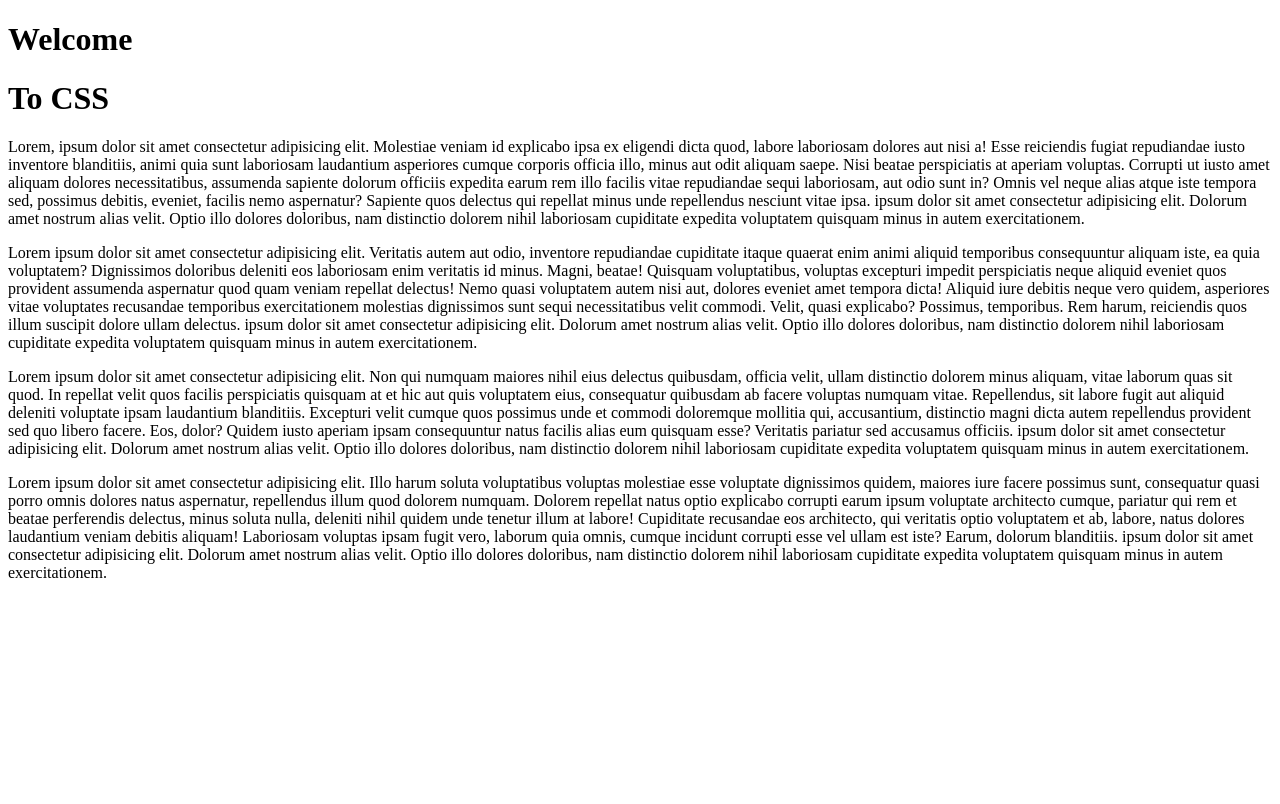
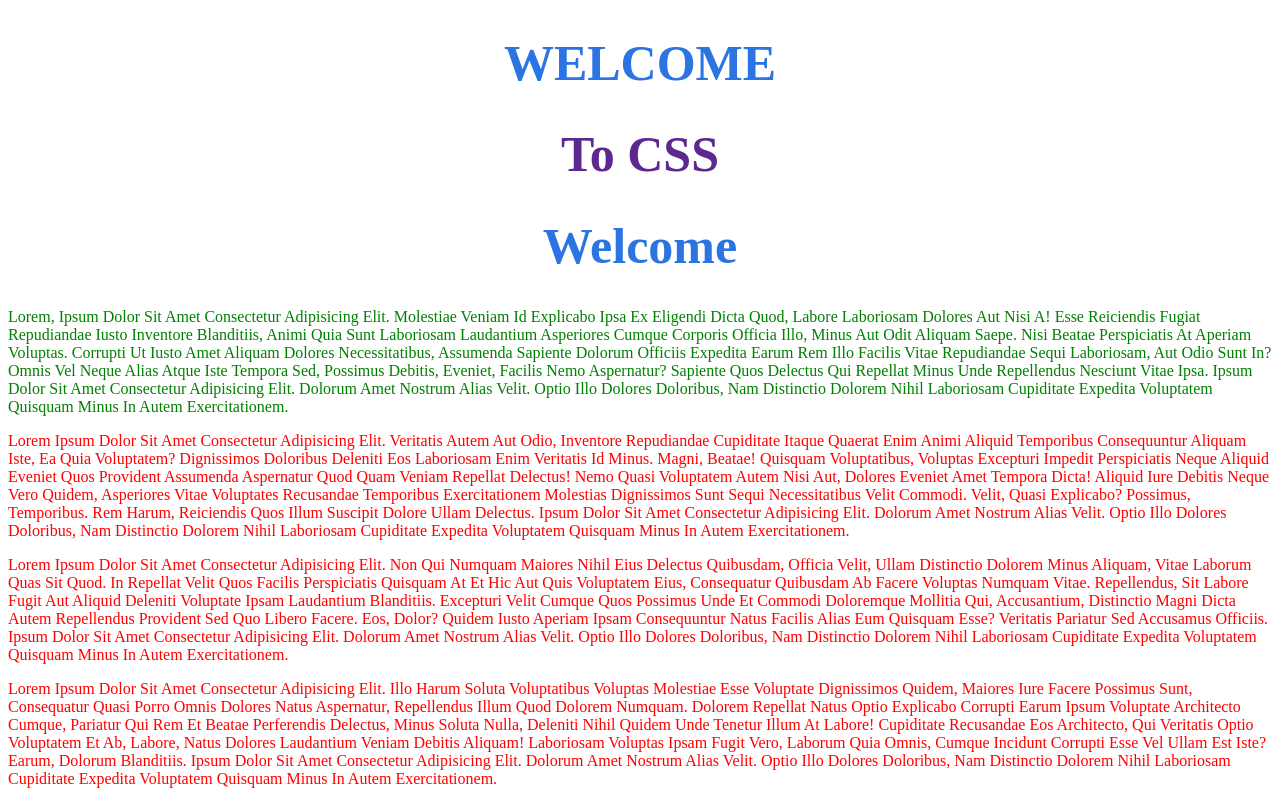
Before and after one commit to suhayla88/CSS, a plain HTML site: page ch1_intro/index.html in a window 1280 px wide. Drawn offline with Linux system fonts and the light colour scheme.

Commit message:
I learned ch1_intro of css

```diff
--- a/ch1_intro/index.html
+++ b/ch1_intro/index.html
@@ -5,13 +5,20 @@
     <meta name="viewport" content="width=device-width, initial-scale=1.0">
     <title>Css Intro</title>
     <link rel="stylesheet" href="style.css">
+    <style>
 
+        p {
+
+            color: red;
+        }
+    </style>
 </head>
 <body>
-    <h1 id="FirstH1">Welcome</h1>
-    <h1 id=" SecH1">To CSS</h1>
+    <h1 id="FirstH1" class="shared">Welcome</h1>
+    <h1 id="SecH1">To CSS</h1>
+   <h1   class="shared">Welcome</h1>
 
-<p>Lorem, ipsum dolor sit amet consectetur adipisicing elit. Molestiae veniam id explicabo ipsa ex eligendi dicta quod, labore laboriosam dolores aut nisi a! Esse reiciendis fugiat repudiandae iusto inventore blanditiis, animi quia sunt laboriosam laudantium asperiores cumque corporis officia illo, minus aut odit aliquam saepe. Nisi beatae perspiciatis at aperiam voluptas. Corrupti ut iusto amet aliquam dolores necessitatibus, assumenda sapiente dolorum officiis expedita earum rem illo facilis vitae repudiandae sequi laboriosam, aut odio sunt in? Omnis vel neque alias atque iste tempora sed, possimus debitis, eveniet, facilis nemo aspernatur? Sapiente quos delectus qui repellat minus unde repellendus nesciunt vitae ipsa. ipsum dolor sit amet consectetur adipisicing elit. Dolorum amet nostrum alias velit. Optio illo dolores doloribus, nam distinctio dolorem nihil laboriosam cupiditate expedita voluptatem quisquam minus in autem exercitationem.</p>
+<p style="color: green;">Lorem, ipsum dolor sit amet consectetur adipisicing elit. Molestiae veniam id explicabo ipsa ex eligendi dicta quod, labore laboriosam dolores aut nisi a! Esse reiciendis fugiat repudiandae iusto inventore blanditiis, animi quia sunt laboriosam laudantium asperiores cumque corporis officia illo, minus aut odit aliquam saepe. Nisi beatae perspiciatis at aperiam voluptas. Corrupti ut iusto amet aliquam dolores necessitatibus, assumenda sapiente dolorum officiis expedita earum rem illo facilis vitae repudiandae sequi laboriosam, aut odio sunt in? Omnis vel neque alias atque iste tempora sed, possimus debitis, eveniet, facilis nemo aspernatur? Sapiente quos delectus qui repellat minus unde repellendus nesciunt vitae ipsa. ipsum dolor sit amet consectetur adipisicing elit. Dolorum amet nostrum alias velit. Optio illo dolores doloribus, nam distinctio dolorem nihil laboriosam cupiditate expedita voluptatem quisquam minus in autem exercitationem.</p>
 <p>Lorem ipsum dolor sit amet consectetur adipisicing elit. Veritatis autem aut odio, inventore repudiandae cupiditate itaque quaerat enim animi aliquid temporibus consequuntur aliquam iste, ea quia voluptatem? Dignissimos doloribus deleniti eos laboriosam enim veritatis id minus. Magni, beatae! Quisquam voluptatibus, voluptas excepturi impedit perspiciatis neque aliquid eveniet quos provident assumenda aspernatur quod quam veniam repellat delectus! Nemo quasi voluptatem autem nisi aut, dolores eveniet amet tempora dicta! Aliquid iure debitis neque vero quidem, asperiores vitae voluptates recusandae temporibus exercitationem molestias dignissimos sunt sequi necessitatibus velit commodi. Velit, quasi explicabo? Possimus, temporibus. Rem harum, reiciendis quos illum suscipit dolore ullam delectus. ipsum dolor sit amet consectetur adipisicing elit. Dolorum amet nostrum alias velit. Optio illo dolores doloribus, nam distinctio dolorem nihil laboriosam cupiditate expedita voluptatem quisquam minus in autem exercitationem.</p>
 <p>Lorem ipsum dolor sit amet consectetur adipisicing elit. Non qui numquam maiores nihil eius delectus quibusdam, officia velit, ullam distinctio dolorem minus aliquam, vitae laborum quas sit quod. In repellat velit quos facilis perspiciatis quisquam at et hic aut quis voluptatem eius, consequatur quibusdam ab facere voluptas numquam vitae. Repellendus, sit labore fugit aut aliquid deleniti voluptate ipsam laudantium blanditiis. Excepturi velit cumque quos possimus unde et commodi doloremque mollitia qui, accusantium, distinctio magni dicta autem repellendus provident sed quo libero facere. Eos, dolor? Quidem iusto aperiam ipsam consequuntur natus facilis alias eum quisquam esse? Veritatis pariatur sed accusamus officiis. ipsum dolor sit amet consectetur adipisicing elit. Dolorum amet nostrum alias velit. Optio illo dolores doloribus, nam distinctio dolorem nihil laboriosam cupiditate expedita voluptatem quisquam minus in autem exercitationem.</p>
 <p>Lorem ipsum dolor sit amet consectetur adipisicing elit. Illo harum soluta voluptatibus voluptas molestiae esse voluptate dignissimos quidem, maiores iure facere possimus sunt, consequatur quasi porro omnis dolores natus aspernatur, repellendus illum quod dolorem numquam. Dolorem repellat natus optio explicabo corrupti earum ipsum voluptate architecto cumque, pariatur qui rem et beatae perferendis delectus, minus soluta nulla, deleniti nihil quidem unde tenetur illum at labore! Cupiditate recusandae eos architecto, qui veritatis optio voluptatem et ab, labore, natus dolores laudantium veniam debitis aliquam! Laboriosam voluptas ipsam fugit vero, laborum quia omnis, cumque incidunt corrupti esse vel ullam est iste? Earum, dolorum blanditiis. ipsum dolor sit amet consectetur adipisicing elit. Dolorum amet nostrum alias velit. Optio illo dolores doloribus, nam distinctio dolorem nihil laboriosam cupiditate expedita voluptatem quisquam minus in autem exercitationem.</p>
--- a/ch1_intro/style.css
+++ b/ch1_intro/style.css
@@ -1,20 +1,36 @@
 
 
 
-    h1{
+   #FirstH1  {
 
-        }
+text-transform: uppercase;
 
-        color: blueviolet;
+    }
+
+    #SecH1 {
+
+ color: rgb(93, 40, 143);
+         text-align: center;
+         font-size: 50px;
+text-transform: capitalize;
+    }
+
+
+    .shared {
+
+
+        color: rgb(43, 116, 226);
          text-align: center;
          font-size: 50px;
 
+    }
+        p {
+
+            color: blue !;
         }
 
-        p {
+        /*This must be blue */
 
-            color: blue;
-            background-color: black;
+        * {
+            text-transform: capitalize;
         }
-
-        /*hello/*
```
